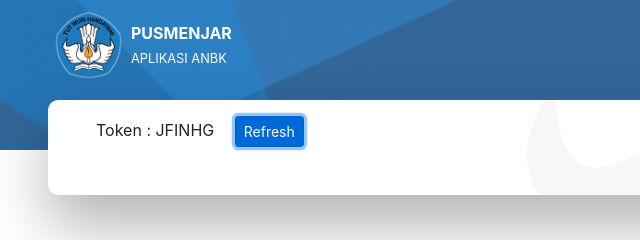
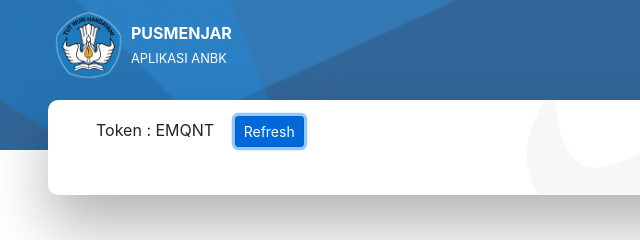
Before and after one commit to SMPN9/anbk, a plain HTML site: page confimasi.html in a window 1280 px wide. Both pictures are taken after a click on the button "Refresh". Shown: the top 240 px of the page, 0-640 px from the left. Drawn offline with nearby package versions, Linux system fonts and the light colour scheme.

Commit message:
Update confimasi.html

```diff
--- a/confimasi.html
+++ b/confimasi.html
@@ -60,7 +60,7 @@
   <div class="row">
 	<div class="col-sm-8" >
 		<div class="text-left pl-5 pt-3 pb-5 mb-2" id="formContent" style="background-size: 300px;background-image: url('logo-w.png');background-repeat: no-repeat;background-position: top right; ">
-		  <div> <span class="mr-3" id="token">Token : JFINHG</span> <button class="btn btn-primary btn-round btn-sm" onClick="refreshToken();">Refresh</button></div>
+		  <div> <span class="mr-3" id="token">Token : JFINHG</span> <button class="btn btn-primary btn-round btn-sm" onClick="generateString();">Refresh</button></div>
 		</div>
 	</div>
 	<div class="col-sm-4" >
@@ -297,6 +297,22 @@
    $('#mapel').val(localStorage.getItem('opsi'))
     $('#nopesku').html(localStorage.getItem('user')+' Peserta 01')
 
+const characters ='ABCDEFGHIJKLMNOPQRSTUVWXYZabcdefghijklmnopqrstuvwxyz0123456789';
+
+function generateString() {
+    let result = ' ';
+    let length=5;
+    const charactersLength = characters.length;
+    for ( let i = 0; i < length; i++ ) {
+        result += characters.charAt(Math.floor(Math.random() * charactersLength));
+    }
+
+   $('#token').text('Token : '+result.toUpperCase())
+}
+
+
+
+
 	function refreshToken() { return false
 		$.ajax({
 			   type: "POST",
```
